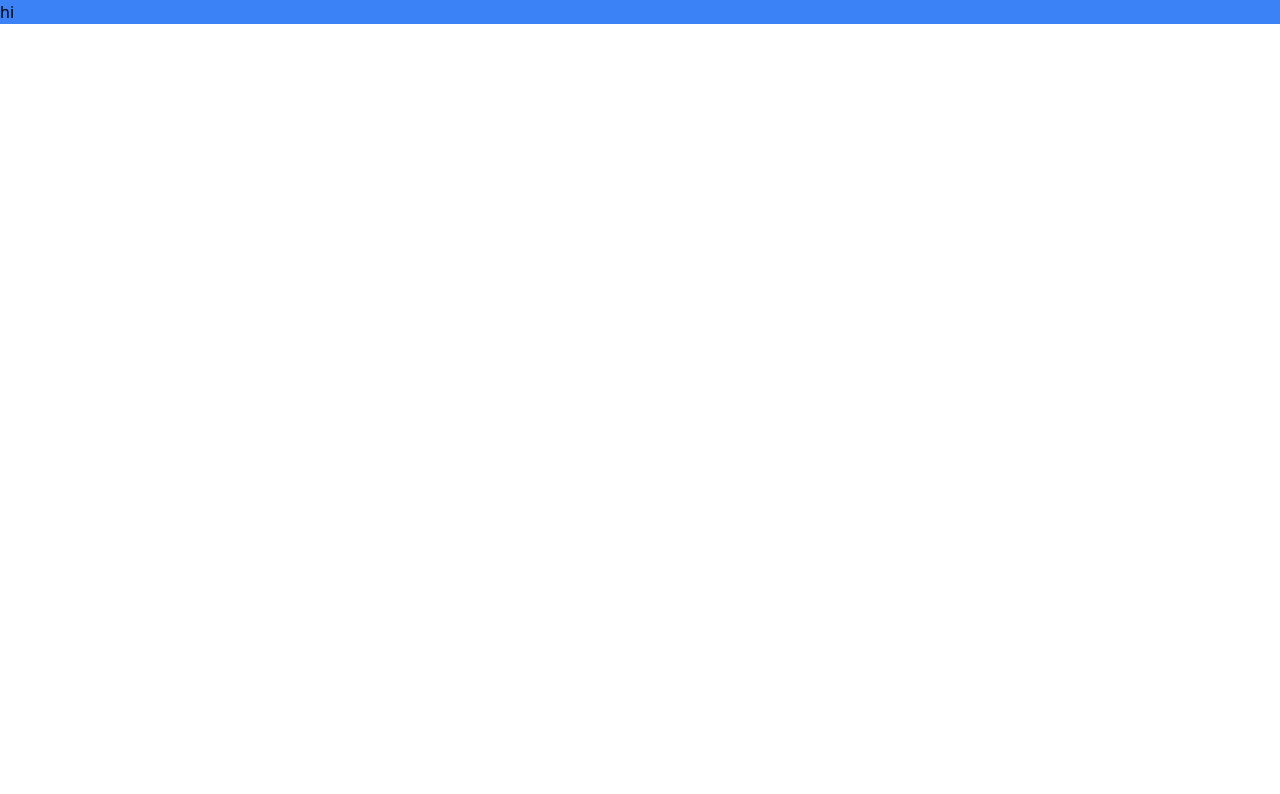
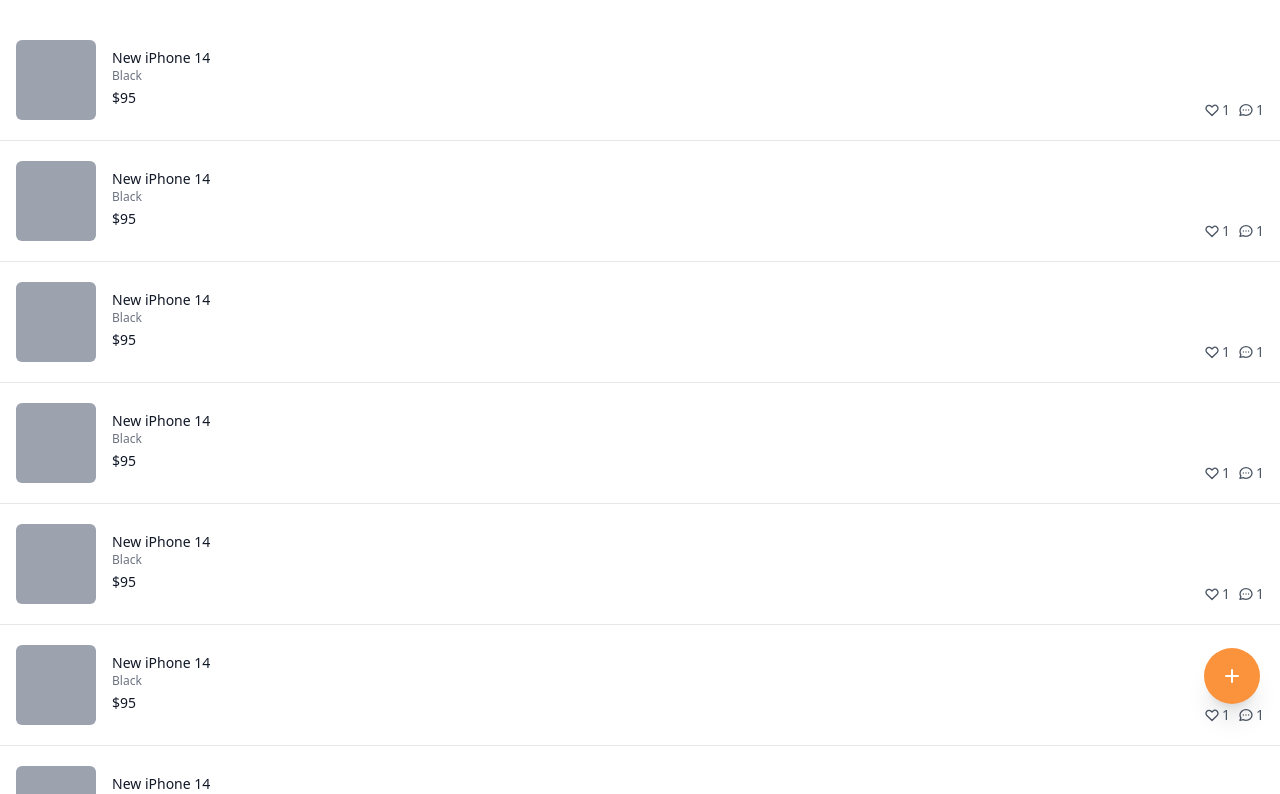
Before and after one commit to himmel37/carrot-market, a Next.js app: page / in a window 1280 px wide. Shown: the top 794 px of the page. Built offline with nearby package versions, Linux system fonts and the light colour scheme.

Commit message:
home page

```diff
--- a/src/pages/index.tsx
+++ b/src/pages/index.tsx
@@ -1,7 +1,78 @@
 export default function Home() {
   return (
-    <div className="bg-red-500">
-      <div className="bg-blue-500">hi</div>
+    <div className="flex flex-col space-y-5 py-10">
+      {[1, 1, 1, 1, 1, 1, 1, 1, 1, 1, 1, 1].map((_, i) => (
+        <div
+          className="border-b flex px-4 pb-5 cursor-pointer justify-between"
+          key={i}
+        >
+          <div className="flex space-x-4">
+            <div className="w-20 h-20 bg-gray-400 rounded-md" />
+            <div className="flex flex-col pt-2">
+              <h3 className="font-medium text-sm text-gray-900">
+                New iPhone 14
+              </h3>
+              <span className="text-xs text-gray-500">Black</span>
+              <span className="font-medium text-sm mt-1 text-gray-900">
+                $95
+              </span>
+            </div>
+          </div>
+          <div className="flex space-x-2 items-end justify-end">
+            <div className="flex items-center space-x-0.5 text-sm text-gray-600">
+              <svg
+                className="w-4 h-4"
+                fill="none"
+                stroke="currentColor"
+                viewBox="0 0 24 24"
+                xmlns="http://www.w3.org/2000/svg"
+              >
+                <path
+                  strokeLinecap="round"
+                  strokeLinejoin="round"
+                  strokeWidth="2"
+                  d="M4.318 6.318a4.5 4.5 0 000 6.364L12 20.364l7.682-7.682a4.5 4.5 0 00-6.364-6.364L12 7.636l-1.318-1.318a4.5 4.5 0 00-6.364 0z"
+                ></path>
+              </svg>
+              <span>1</span>
+            </div>
+            <div className="flex items-center space-x-0.5 text-sm text-gray-600">
+              <svg
+                className="w-4 h-4"
+                fill="none"
+                stroke="currentColor"
+                viewBox="0 0 24 24"
+                xmlns="http://www.w3.org/2000/svg"
+              >
+                <path
+                  strokeLinecap="round"
+                  strokeLinejoin="round"
+                  strokeWidth="2"
+                  d="M8 12h.01M12 12h.01M16 12h.01M21 12c0 4.418-4.03 8-9 8a9.863 9.863 0 01-4.255-.949L3 20l1.395-3.72C3.512 15.042 3 13.574 3 12c0-4.418 4.03-8 9-8s9 3.582 9 8z"
+                ></path>
+              </svg>
+              <span>1</span>
+            </div>
+          </div>
+        </div>
+      ))}
+      <button className="fixed bg-orange-400 rounded-full text-center hover:bg-orange-500 transition-colors cursor-pointer bottom-24 right-5 shadow-xl p-4 text-white">
+        <svg
+          className="h-6 w-6"
+          xmlns="http://www.w3.org/2000/svg"
+          fill="none"
+          viewBox="0 0 24 24"
+          stroke="currentColor"
+          aria-hidden="true"
+        >
+          <path
+            strokeLinecap="round"
+            strokeLinejoin="round"
+            strokeWidth="2"
+            d="M12 6v6m0 0v6m0-6h6m-6 0H6"
+          />
+        </svg>
+      </button>
     </div>
   );
 }
```
